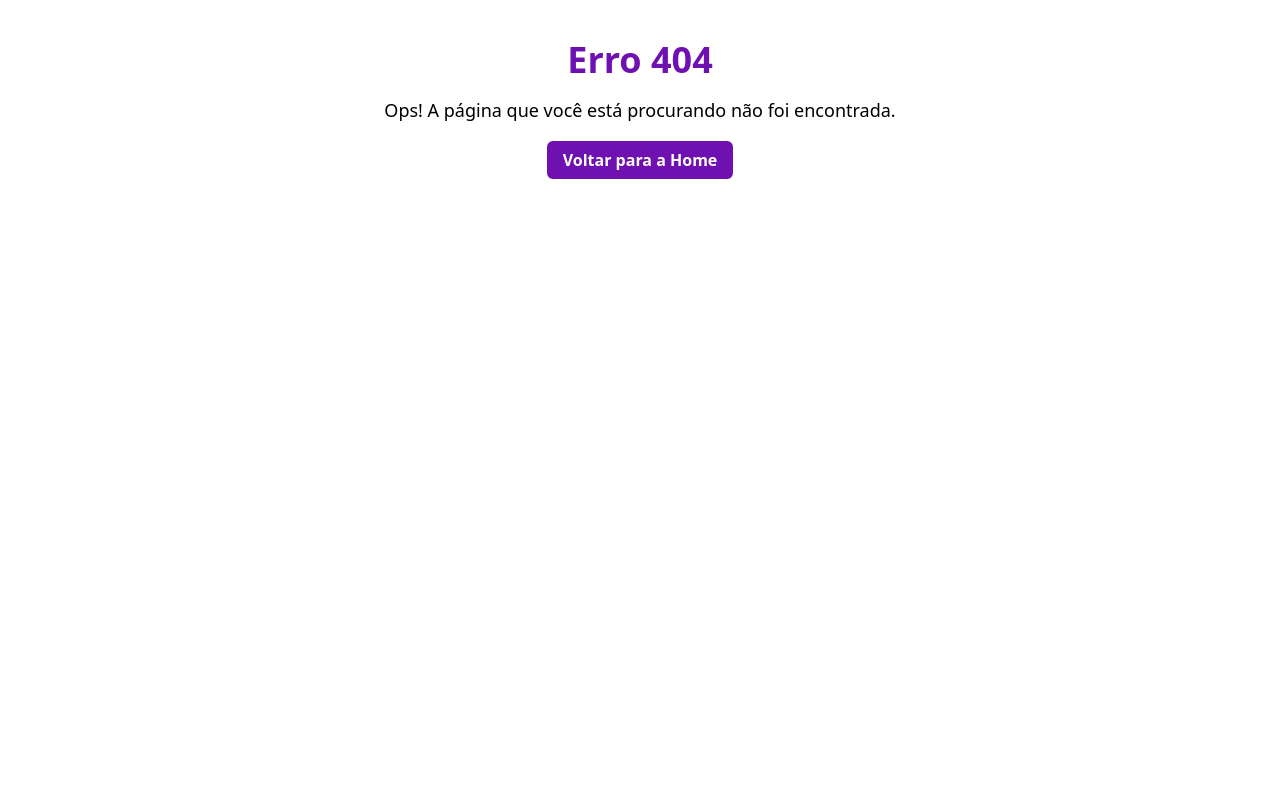
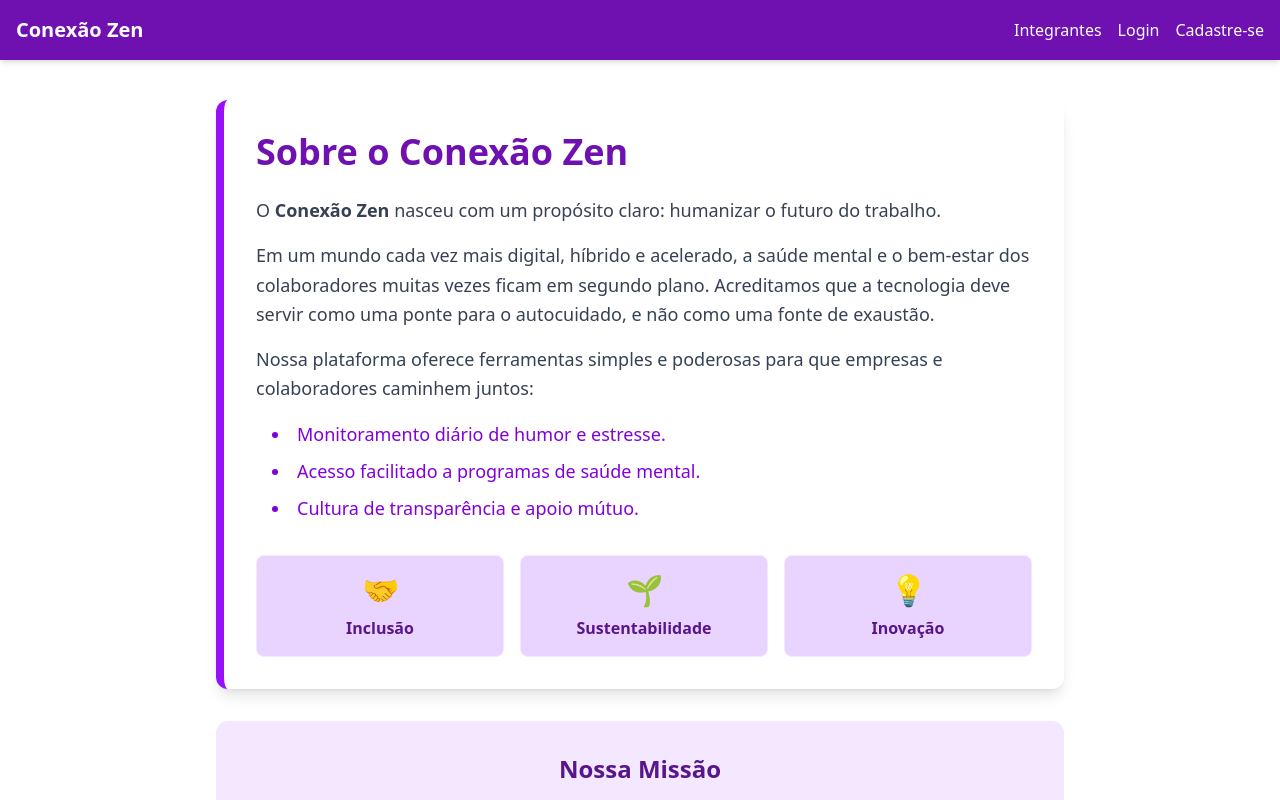
Before and after one commit to EnzoVazz/gs, a React (Vite) app in the folder conexao-zen/: page /sobre in a window 1280 px wide. Before the commit this address had no page. Shown: the top 800 px of the page. Built offline with nearby package versions, Linux system fonts and the light colour scheme.

Commit message:
feat: Criando página sobre e adicionando a rota no main.tsx

```diff
--- a/conexao-zen/src/main.tsx
+++ b/conexao-zen/src/main.tsx
@@ -14,6 +14,7 @@ import Checkin from './routes/Checkin/index.tsx';
 import RotaProtegida from './components/RotaProtegida/RotaProtegida.tsx';
 import CadastroPrograma from './routes/Programas/cadastro.tsx';
 import Home from './routes/Home/index.tsx';
+import Sobre from './routes/Sobre/index.tsx';
 
 const router = createBrowserRouter([
   {
@@ -26,6 +27,7 @@ const router = createBrowserRouter([
       { path:  "/", element: <Home/>},
       { path: "/login", element: <Login /> },
       { path: "/integrantes", element: <Integrantes /> },
+      { path: "/sobre", element:<Sobre/>},
 
       // --- Rotas protegidas ---
       {
--- /dev/null
+++ b/conexao-zen/src/routes/Sobre/index.tsx
@@ -0,0 +1,50 @@
+export default function Sobre() {
+  return (
+    <div className="max-w-4xl mx-auto p-6">
+      <section className="bg-white rounded-xl shadow-lg p-8 mb-8 border-l-8 border-purple-600">
+        <h1 className="text-4xl font-bold text-purple-800 mb-6">Sobre o Conexão Zen</h1>
+
+        <div className="space-y-4 text-gray-700 text-lg leading-relaxed">
+          <p>
+            O <strong>Conexão Zen</strong> nasceu com um propósito claro: humanizar o futuro do trabalho.
+          </p>
+          <p>
+            Em um mundo cada vez mais digital, híbrido e acelerado, a saúde mental e o bem-estar dos colaboradores
+            muitas vezes ficam em segundo plano. Acreditamos que a tecnologia deve servir como uma ponte para o
+            autocuidado, e não como uma fonte de exaustão.
+          </p>
+          <p>
+            Nossa plataforma oferece ferramentas simples e poderosas para que empresas e colaboradores caminhem juntos:
+          </p>
+          <ul className="list-disc list-inside ml-4 space-y-2 text-purple-700 font-medium">
+            <li>Monitoramento diário de humor e estresse.</li>
+            <li>Acesso facilitado a programas de saúde mental.</li>
+            <li>Cultura de transparência e apoio mútuo.</li>
+          </ul>
+        </div>
+        <div className="grid md:grid-cols-3 gap-4 mt-8">
+            <div className="p-4 bg-purple-200 rounded-lg border border-purple-100 text-center">
+              <span className="text-3xl">🤝</span>
+              <h3 className="font-bold text-purple-900 mt-2">Inclusão</h3>
+            </div>
+            <div className="p-4 bg-purple-200 rounded-lg border border-purple-100 text-center">
+              <span className="text-3xl">🌱</span>
+              <h3 className="font-bold text-purple-900 mt-2">Sustentabilidade</h3>
+            </div>
+            <div className="p-4 bg-purple-200 rounded-lg border border-purple-100 text-center">
+              <span className="text-3xl">💡</span>
+              <h3 className="font-bold text-purple-900 mt-2">Inovação</h3>
+            </div>
+        </div>
+      </section>
+
+      <section className="bg-purple-100 rounded-xl p-8 text-center">
+        <h2 className="text-2xl font-bold text-purple-900 mb-4">Nossa Missão</h2>
+        <p className="text-lg text-purple-800 italic">
+          "Transformar ambientes corporativos em espaços de acolhimento, onde a produtividade é consequência do bem-estar, não o custo dele."
+        </p>
+      </section>
+    </div>
+
+  );
+}
```
